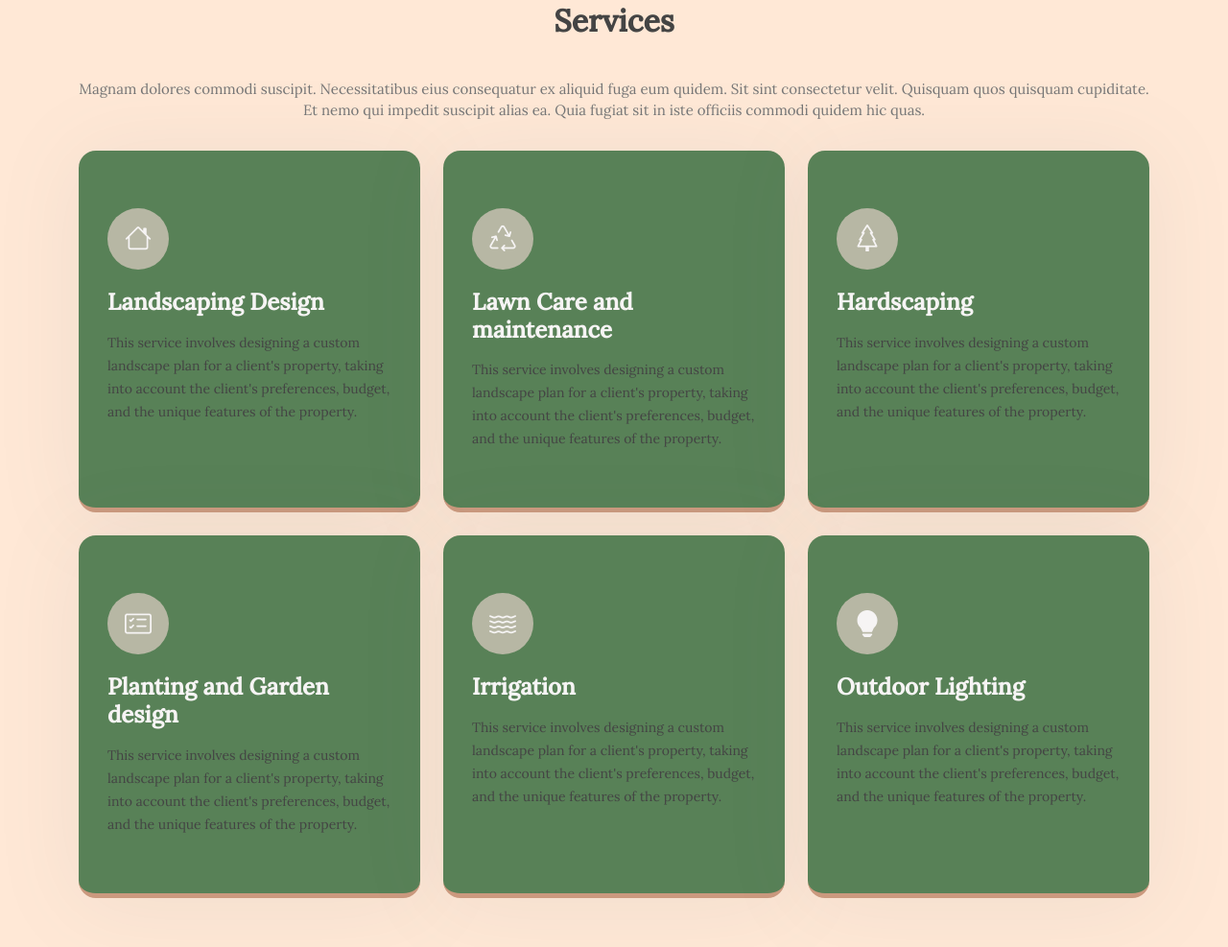
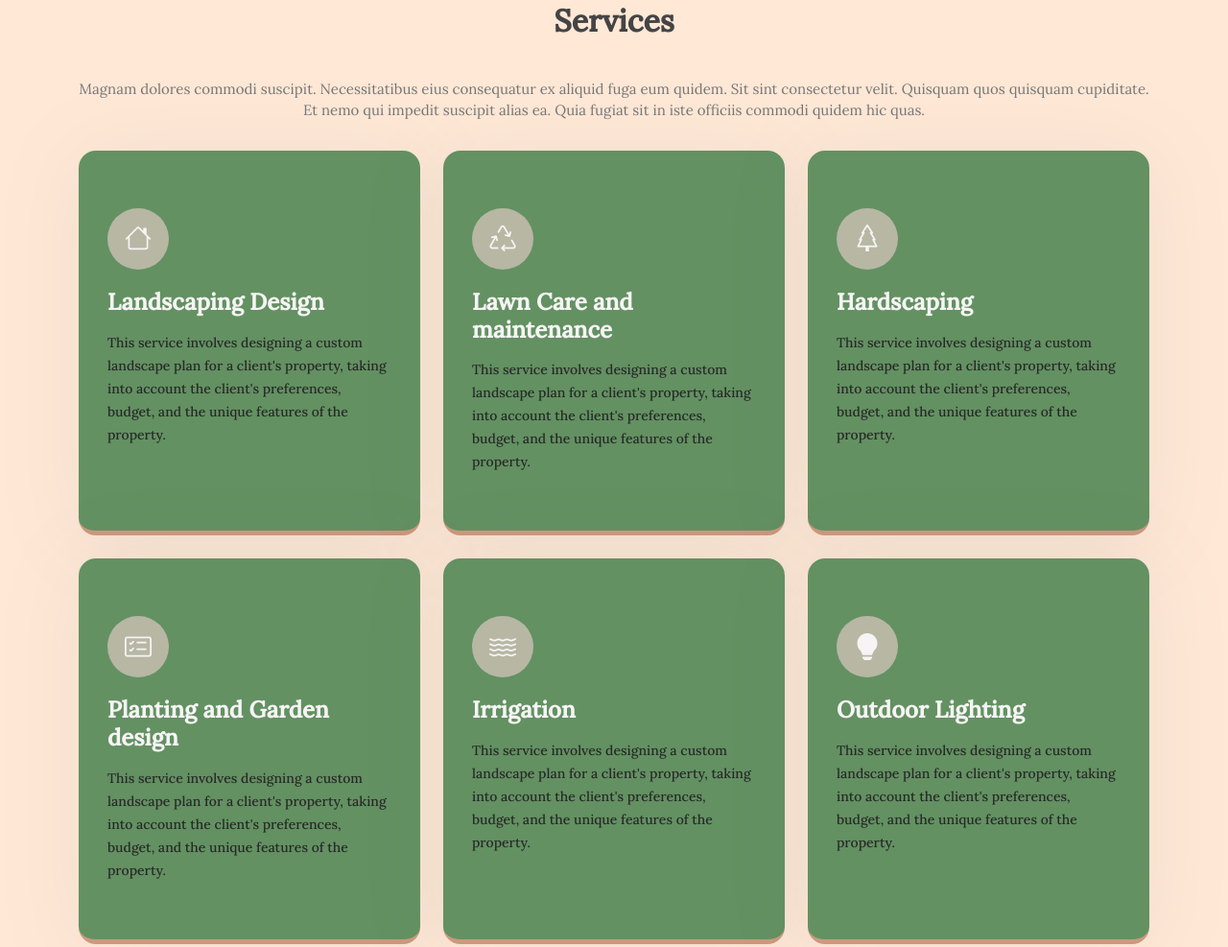
Before and after one commit to matthewbryson864/StonerLandscape, a plain HTML site: page index.html in a window 1280 px wide. Shown: the part 1362-2349 px from the top of the page at 96% size. Drawn offline with Linux system fonts and the light colour scheme.

Commit message:
Add files via upload

```diff
--- a/assets/css/style.css
+++ b/assets/css/style.css
@@ -672,7 +672,7 @@ section {
 .services .icon-box {
   padding: 60px 30px;
   transition: all ease-in-out 0.3s;
-  background: #588157;
+  background: #639162;
   box-shadow: 0px 5px 90px 0px rgba(110, 123, 131, 0.1);
   border-radius: 18px;
   border-bottom: 5px solid #cb997e;
@@ -710,16 +710,20 @@ section {
   line-height: 24px;
   font-size: 14px;
   margin-bottom: 0;
+  color: #282828;
+  font-weight: 500;
 }
 
 .services .icon-box:hover {
   transform: translateY(-10px);
-  border-color: #e4e4e2;
+  border-color: #a5a58d;
 }
 
 .services .icon-box:hover h4 a {
-  color: #e4e4e2;
-}
+  color: #ffffff;
+}
+
+
 
 /*--------------------------------------------------------------
 # Cta
```
